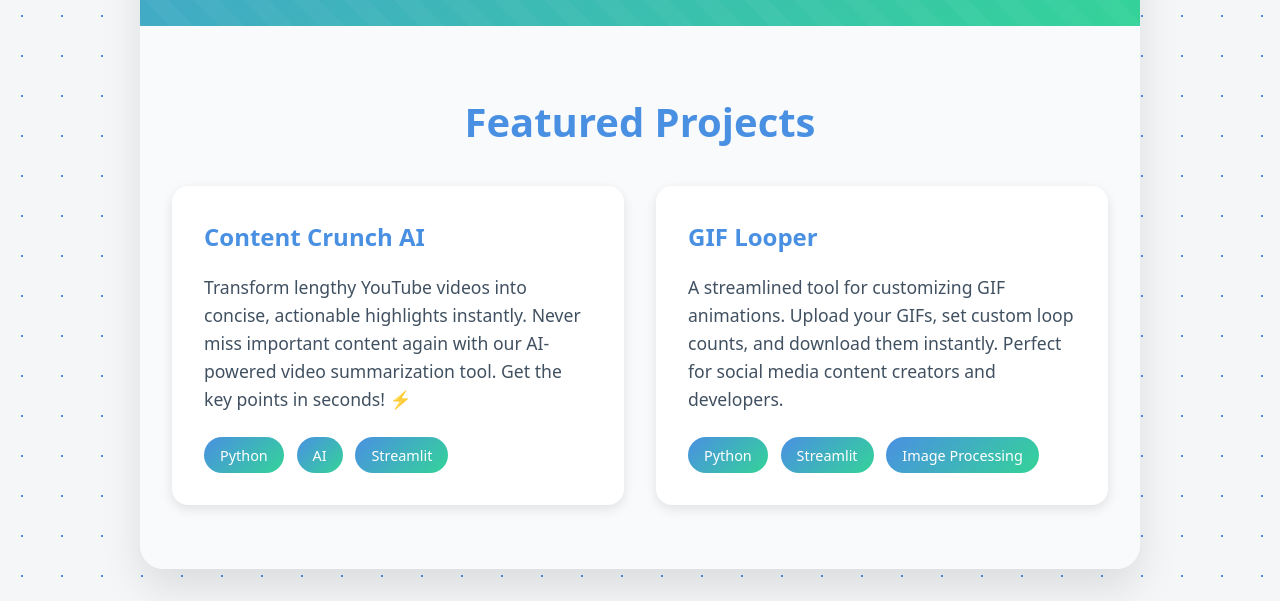
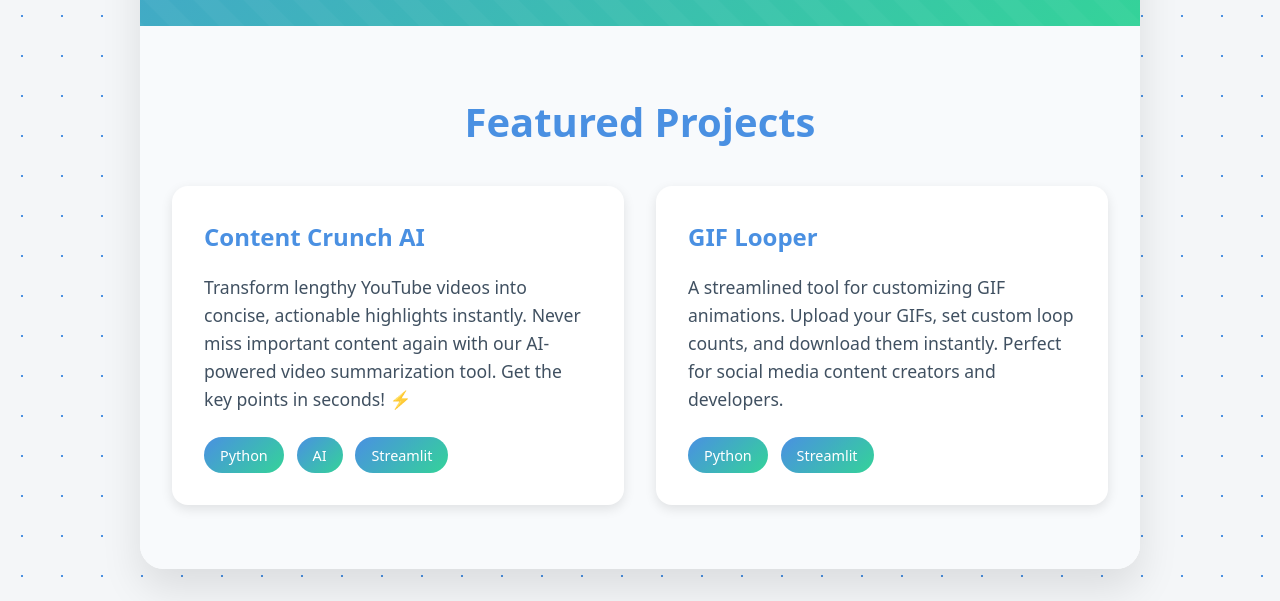
Before and after one commit to drizzello/drizzello.github.io, a plain HTML site: page index.html in a window 1280 px wide. Shown: the part 686-1287 px from the top of the page. Drawn offline with Linux system fonts and the light colour scheme.

Commit message:
claude update

```diff
--- a/index.html
+++ b/index.html
@@ -371,7 +371,6 @@
                     <div class="project-tech">
                         <span class="tech-tag">Python</span>
                         <span class="tech-tag">Streamlit</span>
-                        <span class="tech-tag">Image Processing</span>
                     </div>
                 </a>
             </div>
```
